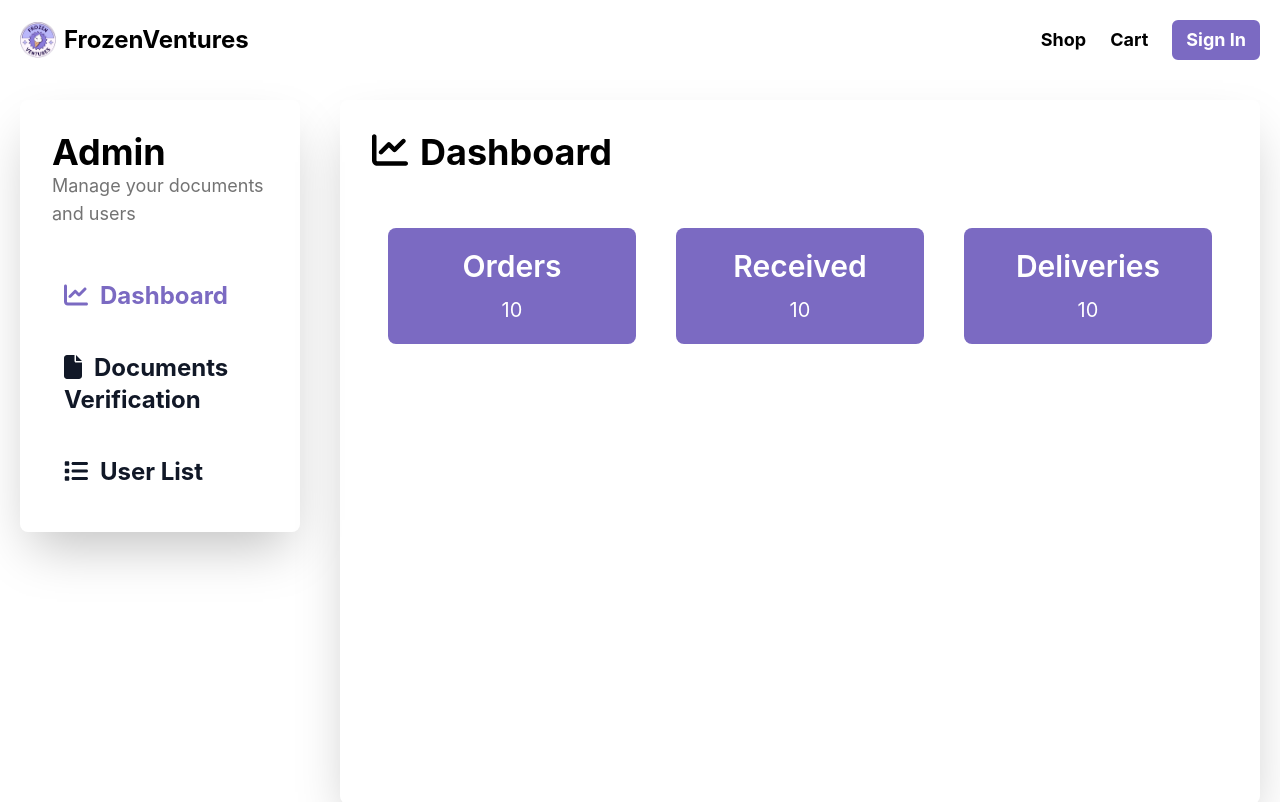
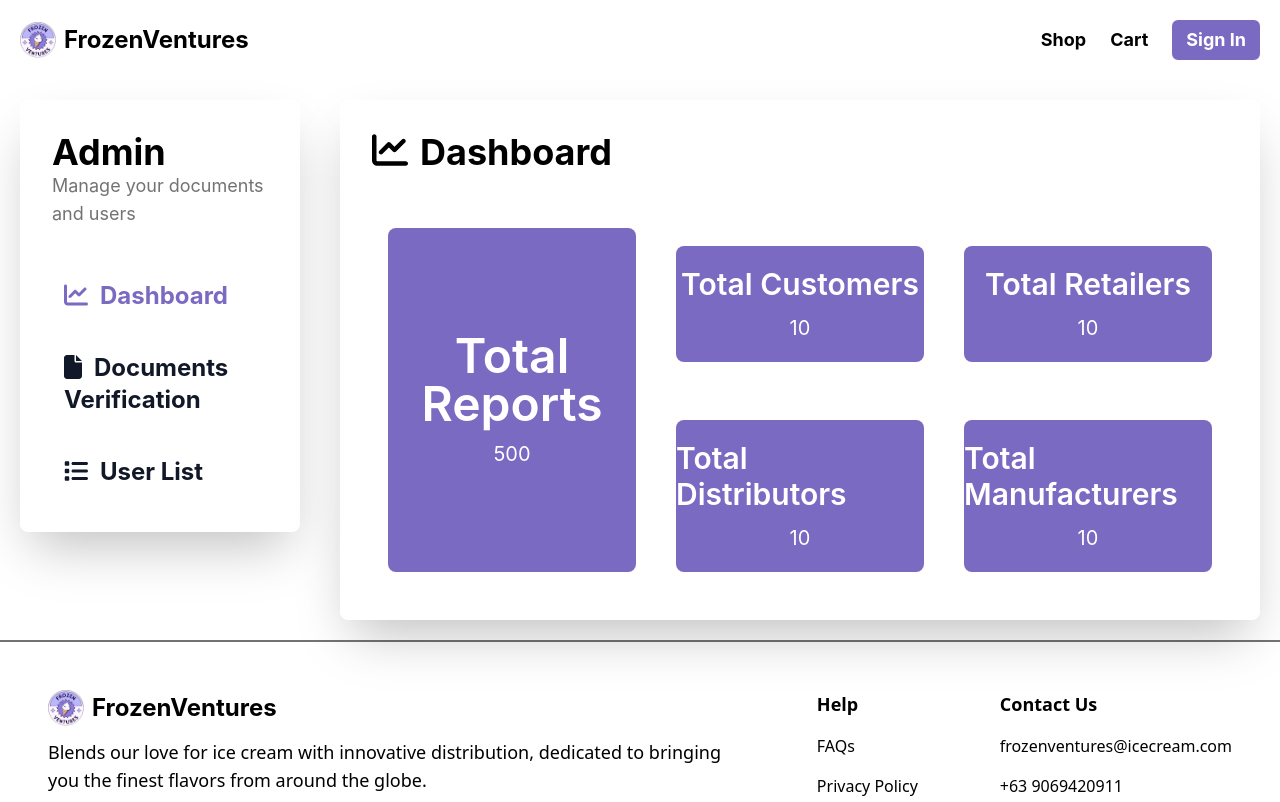
Before and after one commit to joszxchua/MainFrozenVentures, a React (Vite) app in the folder client/: page /home-admin in a window 1280 px wide. Shown: the top 802 px of the page. Built offline with nearby package versions, Linux system fonts and the light colour scheme.

Commit message:
"Updated menu dropdown, navbar, admin dashboard, documents verification, user list, and settings components with conditional rendering and styling changes"

```diff
--- a/client/src/components/menu-dropdown.jsx
+++ b/client/src/components/menu-dropdown.jsx
@@ -51,6 +51,7 @@ export const MenuDropdown = forwardRef((props, ref) => {
           <FontAwesomeIcon icon={faLock} className="mr-3" />
           Security
         </li>
+        {user?.userRole !== "admin" && (
           <li
             className="cursor-pointer rounded-lg hover:bg-purple-200 hover:text-white p-3 duration-300 ease-in-out"
             onClick={handlePurchaseHistory}
@@ -58,7 +59,8 @@ export const MenuDropdown = forwardRef((props, ref) => {
             <FontAwesomeIcon icon={faClockRotateLeft} className="mr-3" />
             Purchase History
           </li>
-        {user?.userRole !== "customer" && (
+        )}
+        {user?.userRole !== "customer" && user?.userRole !== "admin" && (
           <li
             className="text-gray-900 cursor-pointer rounded-lg hover:bg-purple-200 hover:text-white p-3 duration-300 ease-in-out"
             onClick={() => handleNavigation("setUpShop")}
--- a/client/src/components/navbar.jsx
+++ b/client/src/components/navbar.jsx
@@ -154,13 +154,15 @@ export const Navbar = () => {
       </div>
 
       <div className="flex items-center gap-6">
+        {user?.userRole !== "admin" && (
           <p
             onClick={handleShopClick}
             className="font-inter font-bold text-lg cursor-pointer hover:text-purple-200 duration-300 ease-in-out"
           >
             Shop
           </p>
-        {location.pathname !== "/cart" && location.pathname !== "/order" && (
+        )}
+        {user?.userRole !== "admin" && location.pathname !== "/cart" && location.pathname !== "/order" && (
           <p
             onClick={handleCartClick}
             className="font-inter font-bold text-lg cursor-pointer hover:text-purple-200 duration-300 ease-in-out"
--- a/client/src/pages/admin/components/dashboard.jsx
+++ b/client/src/pages/admin/components/dashboard.jsx
@@ -10,20 +10,26 @@ export const Dashboard = () => {
         <h2>Dashboard</h2>
       </div>
 
-      <div className="min-h-[70vh] max-h-[70vh]">
-        <div class="mt-10 flex justify-between gap-10 p-4 items-center text-white">
-          <div class="w-full py-5 flex flex-col justify-center items-center gap-3 bg-purple-200 rounded-lg">
-            <h3 class="text-3xl font-semibold">Orders</h3>
+      <div class="mt-10 grid grid-cols-3 grid-rows-2 gap-10 p-4 items-center text-white">
+        <div class="py-5 h-full flex flex-col justify-center items-center gap-3 col-span-1 row-span-2 bg-purple-200 rounded-lg">
+          <h3 class="text-center text-5xl font-semibold">Total Reports</h3>
+          <p className="text-xl">500</p>
+        </div>
+        <div class="py-5 flex flex-col justify-center items-center gap-3  col-span-1 row-span-1 bg-purple-200 rounded-lg">
+          <h3 class="text-3xl font-semibold">Total Customers</h3>
           <p className="text-xl">10</p>
         </div>
-          <div class="w-full py-5 flex flex-col justify-center items-center gap-3 bg-purple-200 rounded-lg">
-            <h3 class="text-3xl font-semibold">Received</h3>
+        <div class="py-5 flex flex-col justify-center items-center gap-3  col-span-1 row-span-1 bg-purple-200 rounded-lg">
+          <h3 class="text-3xl font-semibold">Total Retailers</h3>
           <p className="text-xl">10</p>
         </div>
-          <div class="w-full py-5 flex flex-col justify-center items-center gap-3  bg-purple-200 rounded-lg">
-            <h3 class="text-3xl font-semibold">Deliveries</h3>
+        <div class="py-5 flex flex-col justify-center items-center gap-3  col-span-1 row-span-1 bg-purple-200 rounded-lg">
+          <h3 class="text-3xl font-semibold">Total Distributors</h3>
           <p className="text-xl">10</p>
         </div>
+        <div class="py-5 flex flex-col justify-center items-center gap-3  col-span-1 row-span-1 bg-purple-200 rounded-lg">
+          <h3 class="text-3xl font-semibold">Total Manufacturers</h3>
+          <p className="text-xl">10</p>
         </div>
       </div>
     </>
--- a/client/src/pages/admin/components/documents-verification.jsx
+++ b/client/src/pages/admin/components/documents-verification.jsx
@@ -147,6 +147,7 @@ export const DocumentsVerification = () => {
         <h2>Documents Verification</h2>
       </div>
 
+      <div className="relative min-h-[70vh] max-h-[70vh] overflow-auto">
         <div className="mt-5 flex gap-5">
           {["All", "Retailer", "Distributor", "Manufacturer"].map((filter) => (
             <button
@@ -163,7 +164,6 @@ export const DocumentsVerification = () => {
           ))}
         </div>
 
-      <div className="relative min-h-[70vh] max-h-[70vh]">
         {filteredDocuments.length > 0 ? (
           filteredDocuments.map((document) => (
             <div
--- a/client/src/pages/admin/components/user-list.jsx
+++ b/client/src/pages/admin/components/user-list.jsx
@@ -59,8 +59,10 @@ export const UserList = () => {
         <h2>User List</h2>
       </div>
 
+      <div className="relative min-h-[70vh] max-h-[70vh] overflow-auto">
         <div className="mt-5 flex gap-5">
-        {["All", "Admin", "Retailer", "Distributor", "Manufacturer"].map((filter) => (
+          {["All", "Admin", "Retailer", "Distributor", "Manufacturer"].map(
+            (filter) => (
               <button
                 key={filter}
                 onClick={() => handleFilterChange(filter)}
@@ -72,10 +74,10 @@ export const UserList = () => {
               >
                 {filter}
               </button>
-        ))}
+            )
+          )}
         </div>
 
-      <div className="relative min-h-[70vh] max-h-[70vh]">
         {filteredUsers.length > 0 ? (
           filteredUsers.map((user) => (
             <div
--- a/client/src/pages/settings/settings.jsx
+++ b/client/src/pages/settings/settings.jsx
@@ -189,6 +189,7 @@ export const Settings = () => {
               <FontAwesomeIcon icon={faLock} className="mr-3" />
               Security
             </li>
+            {user.userRole !== "admin" && (
               <li
                 onClick={handlePurchaseHistoryClick}
                 className="cursor-pointer hover:bg-purple-200 hover:text-white rounded-lg p-3 duration-300 ease-in-out"
@@ -196,7 +197,8 @@ export const Settings = () => {
                 <FontAwesomeIcon icon={faClockRotateLeft} className="mr-3" />
                 Purchase History
               </li>
-            {user.userRole !== "customer" && (
+            )}
+            {user.userRole !== "customer" && user.userRole !== "admin" && (
               <li
                 onClick={handleSetUpShopClick}
                 className={`${
```
Lines whose indentation alone changed are shown as unchanged.
